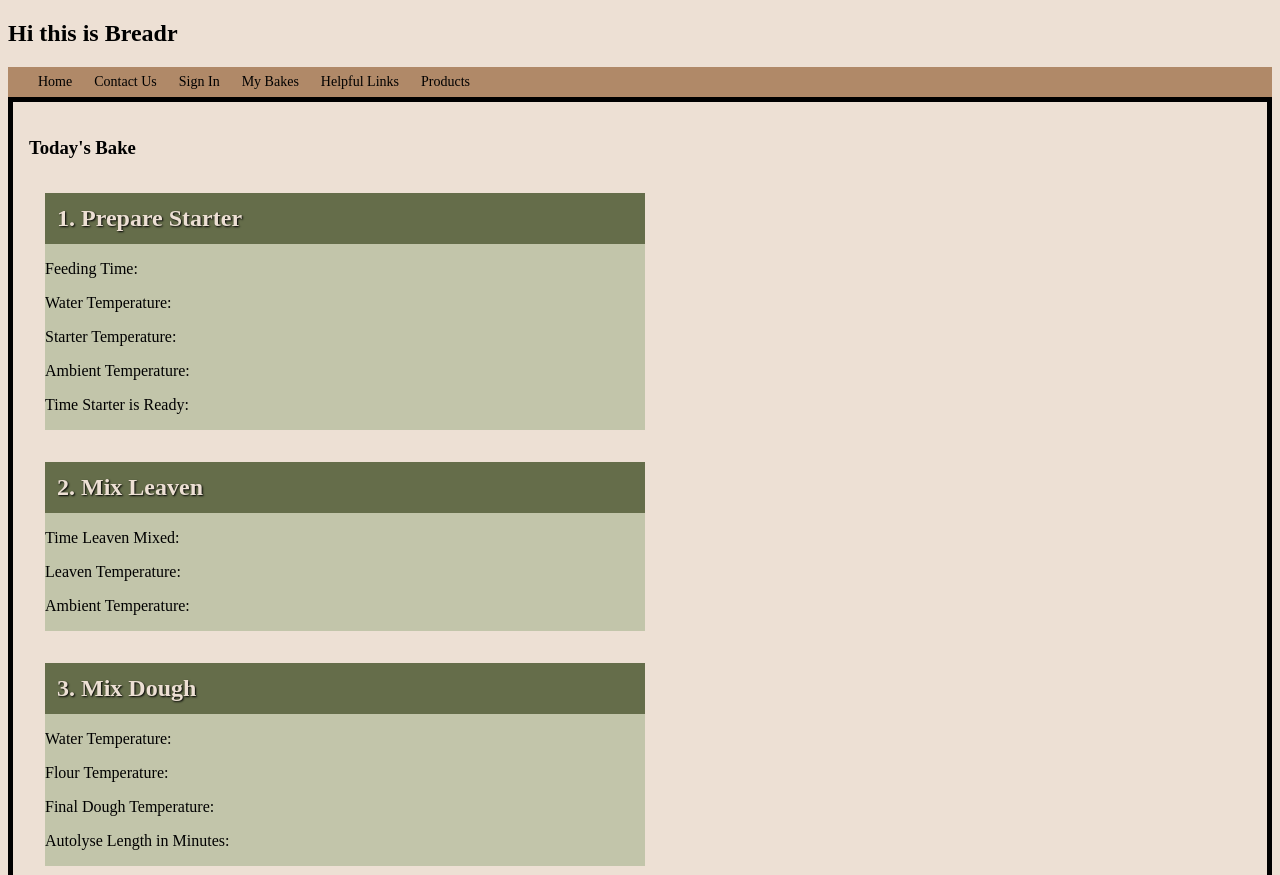
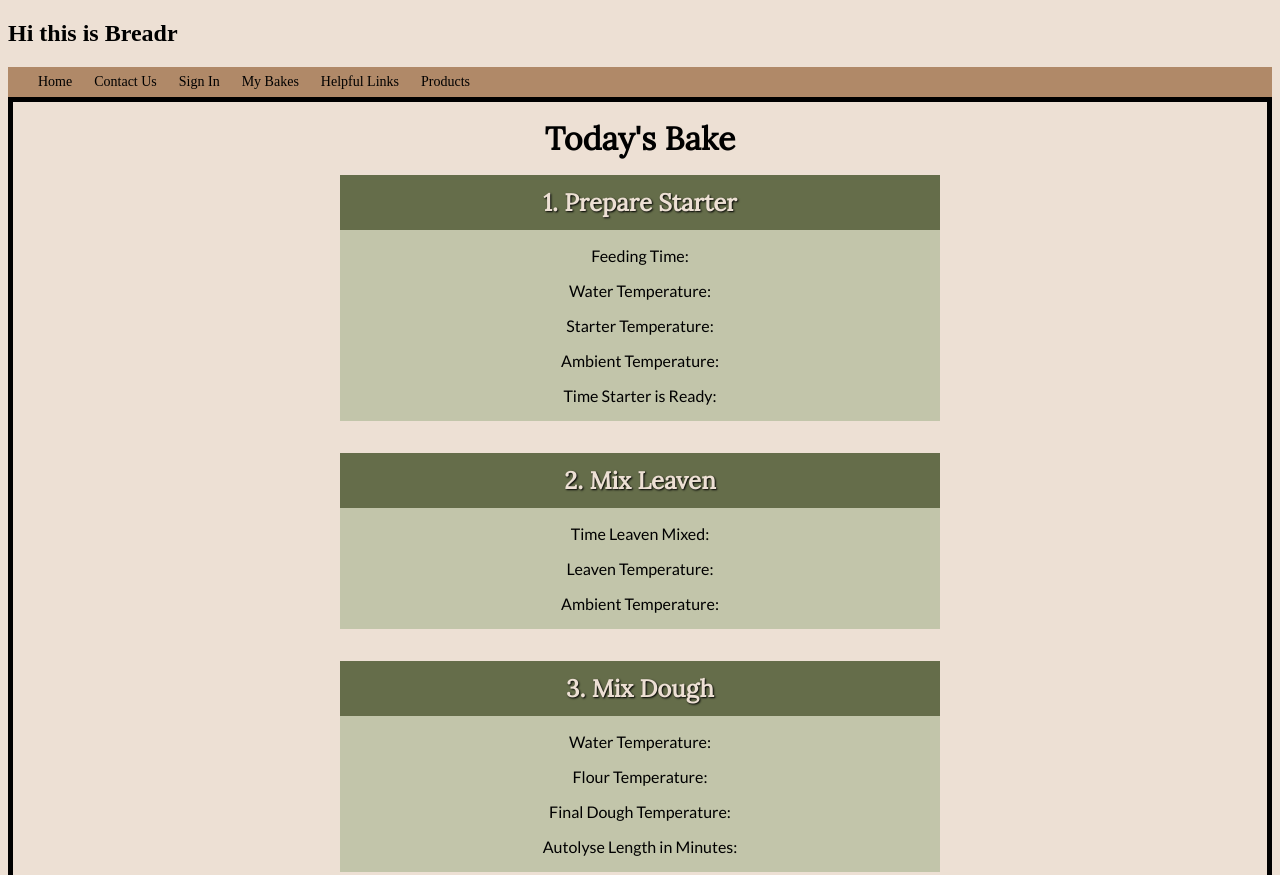
Before and after one commit to K-league/breadr, a plain HTML site: page index.html in a window 1280 px wide. Shown: the top 875 px of the page. Drawn offline with Linux system fonts and the light colour scheme.

Commit message:
Styling, font import

```diff
--- a/index.html
+++ b/index.html
@@ -5,6 +5,12 @@
     <meta http-equiv="X-UA-Compatible" content="IE=edge">
     <meta name="viewport" content="width=device-width, initial-scale=1.0">
     <link rel="stylesheet" href="style.css">
+    <link rel="preconnect" href="https://fonts.googleapis.com">
+    <link rel="preconnect" href="https://fonts.gstatic.com" crossorigin>
+    <link href="https://fonts.googleapis.com/css2?family=Lato&display=swap" rel="stylesheet">
+    <link rel="preconnect" href="https://fonts.googleapis.com">
+    <link rel="preconnect" href="https://fonts.gstatic.com" crossorigin>
+    <link href="https://fonts.googleapis.com/css2?family=Lora&display=swap" rel="stylesheet">
     <title>Breadr</title>
 </head>
 <body>
--- a/style.css
+++ b/style.css
@@ -51,6 +51,12 @@ body {
     margin: 1em;
 }
 
+h3 {
+    font-size: 2em;
+    margin: 0;
+    font-family: "Lora";
+}
+
 h4 {
     background-color: #656D4A;
     padding: 0.5em;
@@ -58,9 +64,16 @@ h4 {
     color: #EDE0D4;
     font-size: 1.5em;
     text-shadow: 1px 1px 2px black;
+    font-family: "Lora";
 }
 
 .formcontainer {
     display: flex;
     flex-direction: column;
+    text-align: center;
 }
+
+.formcontainer > div {
+    align-self: center;
+    font-family: "Lato";
+}
```
